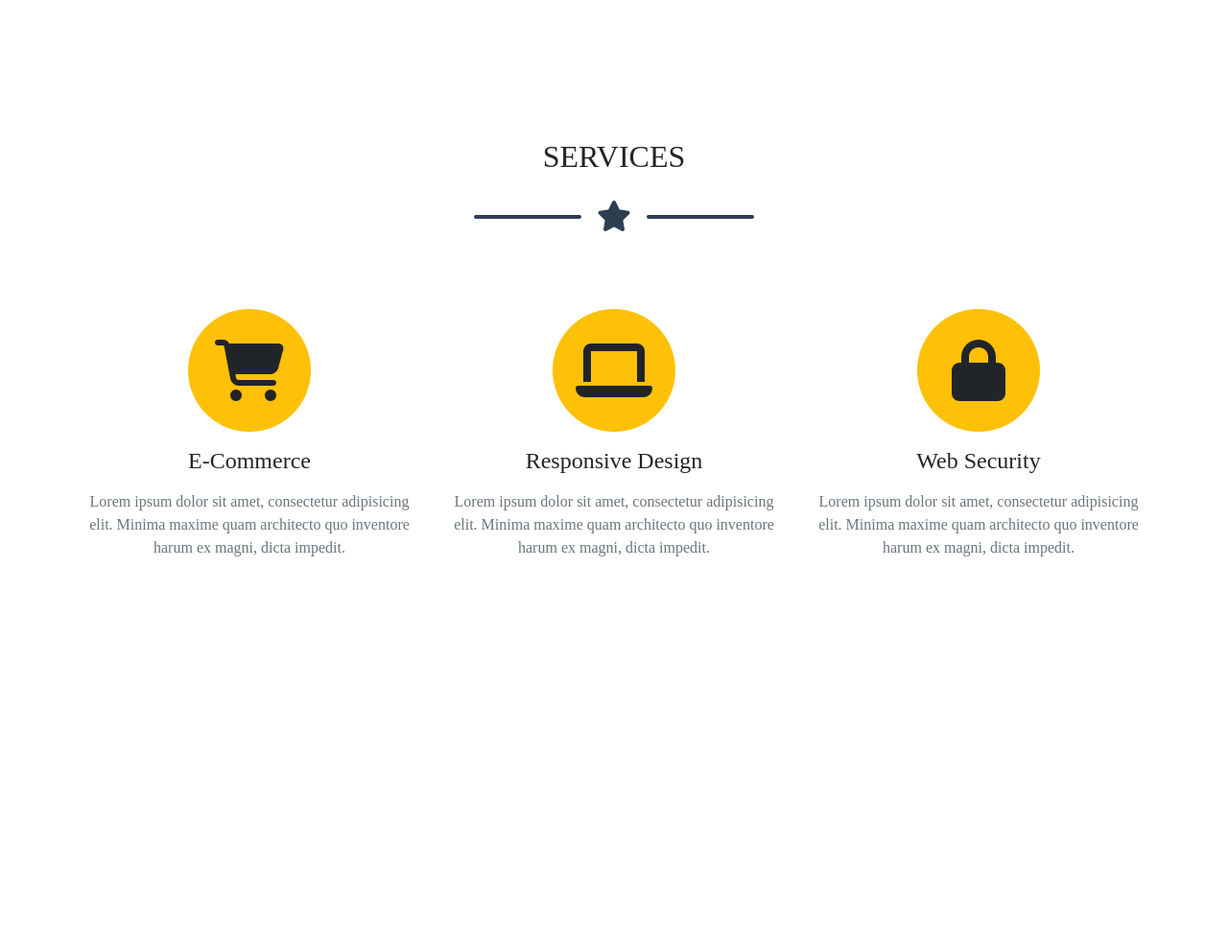
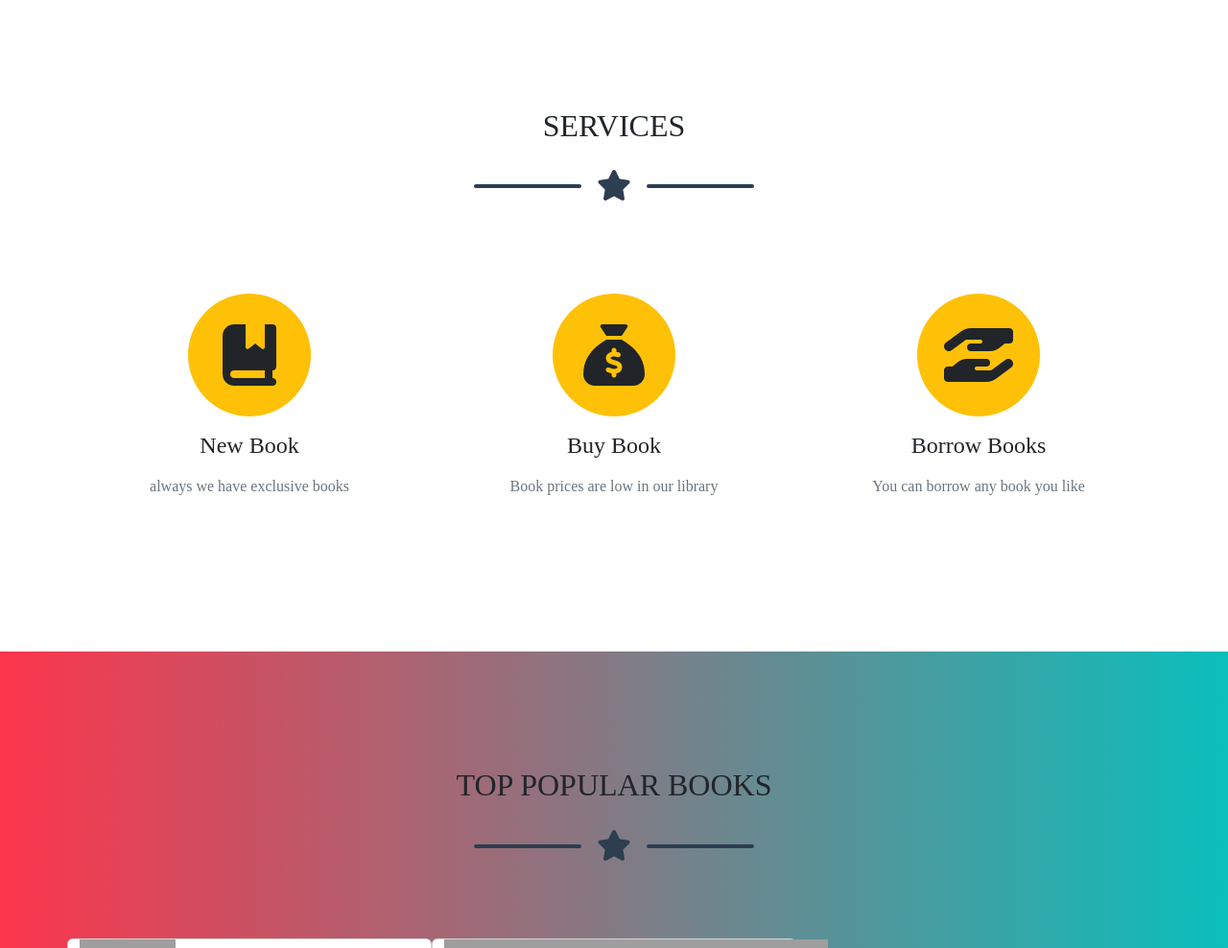
Before and after one commit to TalelMejri/library_management_system, a PHP site: page /login.php in a window 1280 px wide. Shown: the part 800-1788 px from the top of the page at 96% size. Before the commit the page ends 1380 px from the top, so only its background shows below. Run offline with PHP 8.4, Linux system fonts and the light colour scheme; some libraries are stand-ins or nearby versions; grey boxes are pictures that could not be loaded.

Commit message:
add page contact us

```diff
--- a/css/small.css
+++ b/css/small.css
@@ -36,7 +36,6 @@ section .service .titre{
 
 section .service{
     width: 100%;
-    height: 100vh;
 }
 .divider-custom {
     margin: 1.25rem 0 1.5rem;
@@ -45,6 +44,7 @@ section .service{
     justify-content: center;
     align-items: center;
   }
+
   .divider-custom .divider-custom-line {
     width: 100%;
     max-width: 7rem;
@@ -70,17 +70,34 @@ section .service{
     color: #fff;
   }
 
+  section .popular{
+    height: 100vh;
+    background-image: linear-gradient(to right ,#fc354c,#0abfbc);
+  }
+#team img{
+    width: 100px;
+    height:100px;
+    border: 0.5rem solid rgba(0, 0, 0, 0.1);
+}
+  /** card hover*/
+
+
 /** large */
 @media screen and (min-width:988px){
     .more{
         position: absolute;
         transform: translate(-50%-50%);
         top: 80%;
-        left:19%;
+        left:25%;
     }
     .service .titre{
         text-align: center;
         padding-top:50%;
+    }
+    #team img{
+        width: 250px;
+        height:250px;
+        border: 0.5rem solid rgba(0, 0, 0, 0.1);
     }
 }
 
@@ -96,4 +113,9 @@ section .service{
         text-align: center;
         padding-top:10%;
     }
+    #team img{
+        width: 200px;
+        height:200px;
+        border: 0.5rem solid rgba(0, 0, 0, 0.1);
+    }
 }
--- a/layout.phtml
+++ b/layout.phtml
@@ -22,8 +22,8 @@
                 <div class="collapse navbar-collapse" id="navbarResponsive">
                     <ul class="navbar-nav ms-auto">
                         <li style="--clr:#00ade1" class="nav-item mx-0 mx-lg-1"><a class="nav-link py-3 px-0 px-lg-5 rounded" href="#portfolio" data-text="&nbsp;Accueil">Accueil</a></li>
-                        <li id="seconde" style="--clr:#ff6493" class="nav-item mx-0 mx-lg-1"><a class="nav-link py-3 px-0 px-lg-5 rounded" href="#about" data-text="&nbsp;About">About</a></li>
-                        <li style="--clr:#ff6535" class="nav-item mx-0 mx-lg-1"><a class="nav-link py-3 px-0 px-lg-5 rounded" href="#contact" data-text="&nbsp;Contact">Contact</a></li>
+                        <li id="seconde" style="--clr:#ff6493" class="nav-item mx-0 mx-lg-1"><a class="nav-link py-3 px-0 px-lg-5 rounded" href="#pupular_books" data-text="&nbsp;About">About</a></li>
+                        <li style="--clr:#ff6535" class="nav-item mx-0 mx-lg-1"><a class="nav-link py-3 px-0 px-lg-5 rounded" href="#team" data-text="&nbsp;Contact">Contact</a></li>
                     </ul>
                 </div>
           </div>
@@ -45,52 +45,108 @@
 </header>
 
 <section >
-   <article id="service" class="service py-5" >
+   <article id="service" class="service py-5">
             <div class="container py-5">
-                <div class="text-center py-5">
+                <div class="text-center py-3">
                     <h2 class=" text-uppercase">Services</h2>
-                  <div class="divider-custom">
-                   	  <div class="divider-custom-line"></div>
+                   <div class="divider-custom">
+                   	   <div class="divider-custom-line"></div>
                     	 <div class="divider-custom-icon"><i class="fas fa-star"></i></div>
                     	 <div class="divider-custom-line"></div>
                	   </div>
                 </div>
-                <div class="row text-center">
+                <div class="row text-center py-5">
                     <div class="col-md-4">
                         <span class="fa-stack fa-4x">
                             <i class="fas fa-circle fa-stack-2x text-warning"></i>
-                            <i class="fas fa-shopping-cart fa-stack-1x text-dark "></i>
+                            <i class="fas fa-book-bookmark fa-stack-1x text-dark "></i>
                         </span>
-                        <h4 class="my-3">E-Commerce</h4>
-                        <p class="text-muted">Lorem ipsum dolor sit amet, consectetur adipisicing elit. Minima maxime quam architecto quo inventore harum ex magni, dicta impedit.</p>
+                        <h4 class="my-3">New Book</h4>
+                        <p class="text-muted">always we have exclusive books </p>
                     </div>
                     <div class="col-md-4">
                         <span class="fa-stack fa-4x">
                             <i class="fas fa-circle fa-stack-2x text-warning"></i>
-                            <i class="fas fa-laptop fa-stack-1x text-dark "></i>
+                            <i class="fas fa-sack-dollar fa-stack-1x text-dark "></i>
                         </span>
-                        <h4 class="my-3">Responsive Design</h4>
-                        <p class="text-muted">Lorem ipsum dolor sit amet, consectetur adipisicing elit. Minima maxime quam architecto quo inventore harum ex magni, dicta impedit.</p>
+                        <h4 class="my-3">Buy Book</h4>
+                        <p class="text-muted">Book prices are low in our library</p>
                     </div>
-                    <div class="col-md-4">
+                     <div class="col-md-4">
                         <span class="fa-stack fa-4x">
                             <i class="fas fa-circle fa-stack-2x text-warning"></i>
-                            <i class="fas fa-lock fa-stack-1x text-dark "></i>
+                            <i class="fas fa-hand-holding-hand fa-stack-1x text-dark "></i>
                         </span>
-                        <h4 class="my-3">Web Security</h4>
-                        <p class="text-muted">Lorem ipsum dolor sit amet, consectetur adipisicing elit. Minima maxime quam architecto quo inventore harum ex magni, dicta impedit.</p>
+                        <h4 class="my-3">Borrow Books</h4>
+                        <p class="text-muted">You can borrow any book you like</p>
                     </div>
                 </div>
             </div>
    </article>
 
-    <article id="expempl of books">
+    <article class="popular py-4" id="pupular_books">
+    <div class="container py-5">
+                <div class="text-center py-5">
+                    <h2 class="section-heading text-uppercase">Top Popular Books</h2>
+                    <div class="divider-custom">
+                   	   <div class="divider-custom-line" ></div>
+                    	 <div class="divider-custom-icon"><i class="fas fa-star"></i></div>
+                    	 <div class="divider-custom-line"></div>
+               	   </div>
+                </div>
+        <div class="row">
+          <div class="card col-sm-4">
+             <div class="face face1">
+                 <div class="content">
+                     <img src="./img/switchert.jpg" alt="" width="100px" height="100px">
+                     <h2>reseaux</h2>
+                 </div>
+             </div>
+             <div class="face face2">
+                 <div class="content">
+                    Lorem ipsum, dolor sit amet consectetur adipisicing elit. Illum delectus modi sapiente!
+                 </div>
+             </div>
+         </div>
+
+          <div class="card col-sm-4">
+            <div class="face face1">
+                <div class="content">
+                    <img src="./img/switchert.jpg" alt="" >
+                    <h2>reseaux</h2>
+                </div>
+            </div>
+            <div class="face face2">
+                <div class="content">
+                   Lorem ipsum, dolor sit amet consectetur adipisicing elit. Illum delectus modi sapiente!
+                </div>
+            </div>
+        </div>
+
+
+     </div>
+     </div>
 
     </article>
 
-    <article id="team">
-
-
+    <article id="team" class="py-5">
+        <div class="container py-5">
+                <div class="text-center">
+                    <h2 class="section-heading text-uppercase">U wanna know us</h2>
+                    <h3 class="section-subheading text-muted">Front-End Developer</h3>
+                </div>
+                <div class="row">
+                    <div class="col-lg-12 text-center py-3">
+                            <img class="mx-auto rounded-circle" src="storage/personnel/dev.jpg" alt="..." />
+                            <h4>Talel Mejri</h4>
+                            <p class="text-muted">Fllow Me.</p>
+                              <a class="btn btn-dark  mx-2" href="#!"><i class="fa-brands fa-youtube"></i></a>
+                              <a class="btn btn-dark  mx-2" href="#!"><i class="fab fa-twitter"></i></a>
+                              <a class="btn btn-dark  mx-2" href="#!" ><i class="fab fa-facebook-f"></i></a>
+                              <a class="btn btn-dark  mx-2" href="#!" ><i class="fab fa-linkedin-in"></i></a>
+                   </div>
+                </div>
+       </div>
     </article>
 
 
```
